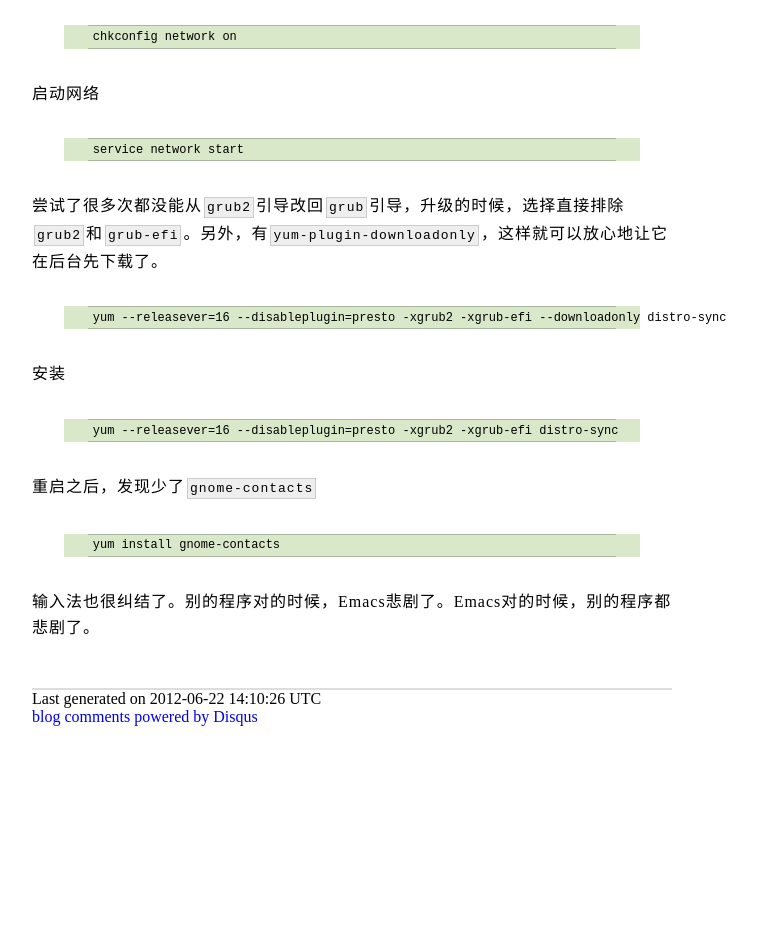
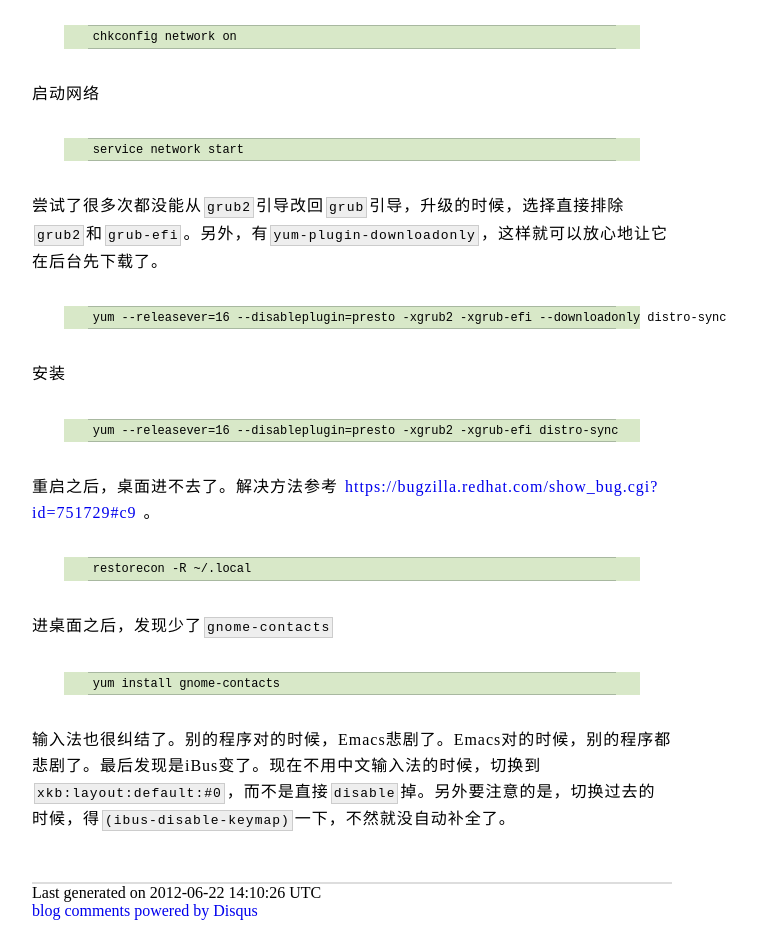
Before and after one commit to bhuztez/bhuztez.github.com, a Jekyll site: the page built from _posts/2012-05-03-upgrade-to-fedora-16.markdown, in a window 1280 px wide. Shown: the part 383-1335 px from the top of the page, without its empty margins (288-1045 px from the left). Built offline with Jekyll 4.4.1, drawn with Linux system fonts in a browser that asks for light colours; comment, search, counter and statistics services are not loaded; before the commit the page ends 1141 px from its top, so only the background shows below that.

Commit message:
update upgrade-to-fc16 for emacs

```diff
--- a/_posts/2012-05-03-upgrade-to-fedora-16.markdown
+++ b/_posts/2012-05-03-upgrade-to-fedora-16.markdown
@@ -37,11 +37,18 @@ yum --releasever=16 --disableplugin=presto -xgrub2 -xgrub-efi --downloadonly dis
 yum --releasever=16 --disableplugin=presto -xgrub2 -xgrub-efi distro-sync
 ~~~~~~~~~~
 
-重启之后，发现少了`gnome-contacts`
+重启之后，桌面进不去了。解决方法参考 <https://bugzilla.redhat.com/show_bug.cgi?id=751729#c9> 。
+
+~~~~~~~~~~
+restorecon -R ~/.local
+~~~~~~~~~~
+
+
+进桌面之后，发现少了`gnome-contacts`
 
 ~~~~~~~~~~
 yum install gnome-contacts
 ~~~~~~~~~~
 
 
-输入法也很纠结了。别的程序对的时候，Emacs悲剧了。Emacs对的时候，别的程序都悲剧了。
+输入法也很纠结了。别的程序对的时候，Emacs悲剧了。Emacs对的时候，别的程序都悲剧了。最后发现是iBus变了。现在不用中文输入法的时候，切换到`xkb:layout:default:#0`，而不是直接`disable`掉。另外要注意的是，切换过去的时候，得`(ibus-disable-keymap)`一下，不然就没自动补全了。
```
